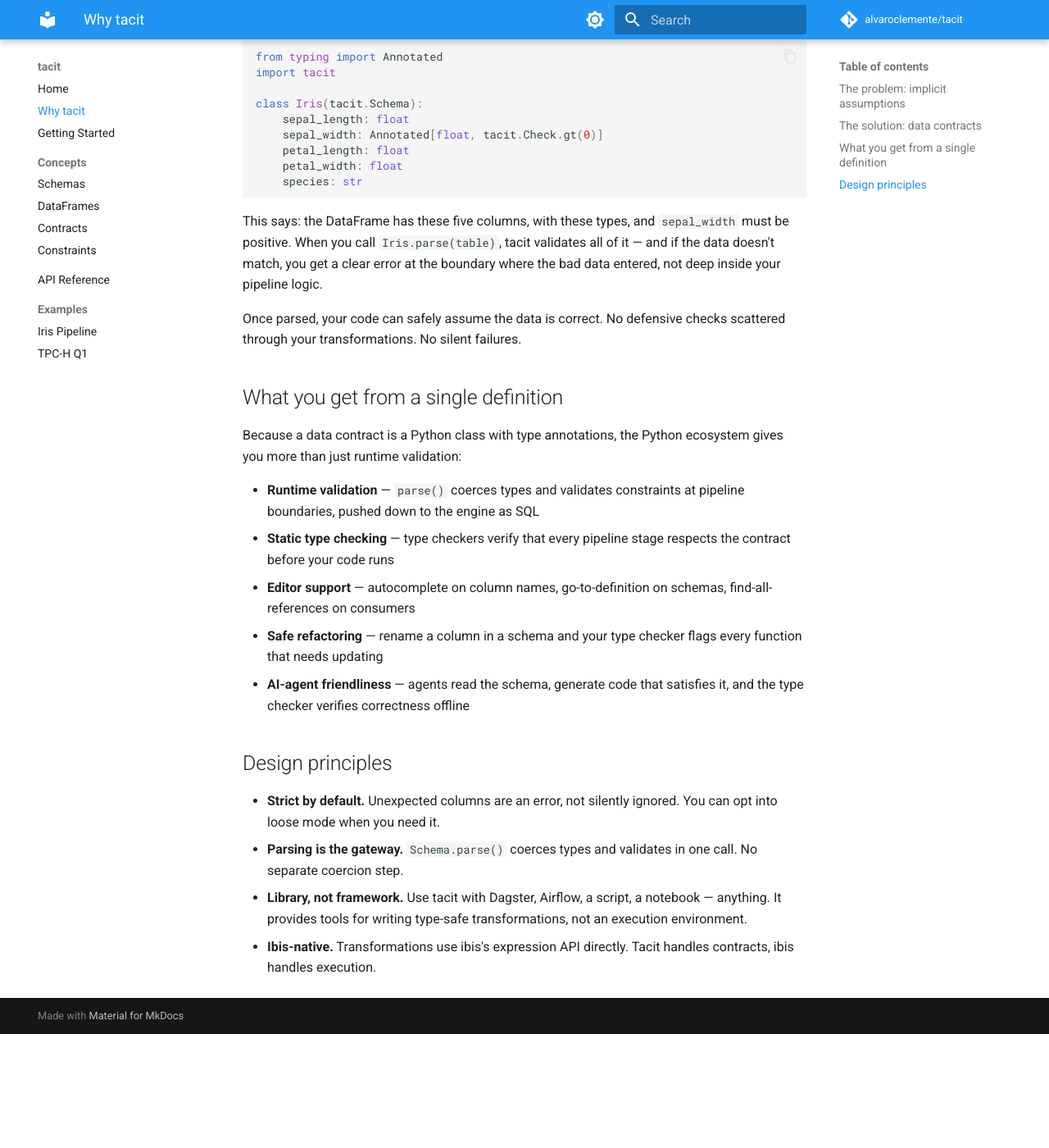
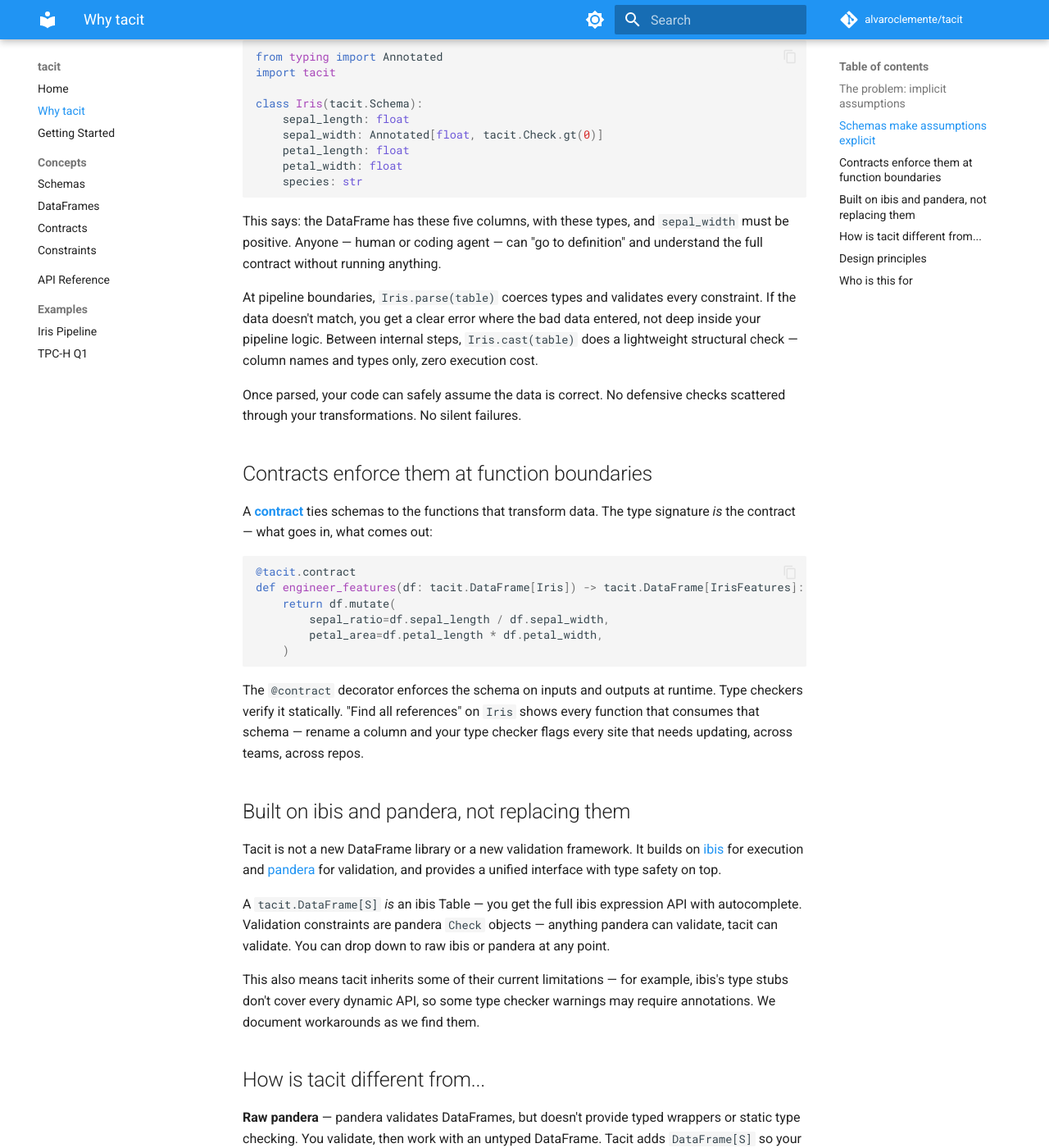
Before and after one commit to aclementev/tacit, an MkDocs documentation site: the page built from docs/why.md, in a window 1280 px wide and 1400 px high, scrolled down 586 px. Shown: the whole window at 82% size. Built offline with MkDocs 1.6.1 and Material for MkDocs 9.7.7, drawn with Linux system fonts in a browser that asks for light colours; comment, search, counter and statistics services are not loaded; before the commit the page ends 1847 px from its top, so only the background shows below that; some of the changed text lies outside the part shown.

Commit message:
docs: write home page and why tacit content
Home page: hook, one-paragraph problem/solution intro linking schemas
and contracts to their concept pages, bullet list of benefits (runtime
validation, static type checking, readability, safe refactoring,
AI-agent friendliness).

Why tacit page: implicit assumptions problem, schemas make them explicit
(parse vs cast), contracts enforce at function boundaries, built on ibis
and pandera (not replacing), comparisons with raw pandera / Great
Expectations / dbt tests, design principles, who is this for.

````diff
--- a/docs/why.md
+++ b/docs/why.md
@@ -14,11 +14,10 @@
 join produces unexpected nulls — you find out three stages downstream when
 something produces garbage results. Or worse, you don't find out at all.
 
-## The solution: data contracts
+## Schemas make assumptions explicit
 
-A **data contract** makes every assumption explicit and checkable. In tacit,
-a contract is a Python class that declares exactly what a DataFrame must look
-like:
+A [**schema**](concepts/schemas.md) is a Python class that declares exactly
+what a DataFrame looks like — column names, types, and constraints:
 
 ```python
 from typing import Annotated
@@ -33,29 +32,70 @@
 ```
 
 This says: the DataFrame has these five columns, with these types, and
-`sepal_width` must be positive. When you call `Iris.parse(table)`, tacit
-validates all of it — and if the data doesn't match, you get a clear error
-at the boundary where the bad data entered, not deep inside your pipeline
-logic.
+`sepal_width` must be positive. Anyone — human or coding agent — can
+"go to definition" and understand the full contract without running anything.
+
+At pipeline boundaries, `Iris.parse(table)` coerces types and validates every
+constraint. If the data doesn't match, you get a clear error where the bad data
+entered, not deep inside your pipeline logic. Between internal steps,
+`Iris.cast(table)` does a lightweight structural check — column names and types
+only, zero execution cost.
 
 Once parsed, your code can safely assume the data is correct. No defensive
 checks scattered through your transformations. No silent failures.
 
-## What you get from a single definition
+## Contracts enforce them at function boundaries
 
-Because a data contract is a Python class with type annotations, the Python
-ecosystem gives you more than just runtime validation:
+A [**contract**](concepts/contracts.md) ties schemas to the functions that
+transform data. The type signature *is* the contract — what goes in, what comes
+out:
 
-- **Runtime validation** — `parse()` coerces types and validates constraints
-  at pipeline boundaries, pushed down to the engine as SQL
-- **Static type checking** — type checkers verify that every pipeline stage
-  respects the contract before your code runs
-- **Editor support** — autocomplete on column names, go-to-definition on
-  schemas, find-all-references on consumers
-- **Safe refactoring** — rename a column in a schema and your type checker
-  flags every function that needs updating
-- **AI-agent friendliness** — agents read the schema, generate code that
-  satisfies it, and the type checker verifies correctness offline
+```python
+@tacit.contract
+def engineer_features(df: tacit.DataFrame[Iris]) -> tacit.DataFrame[IrisFeatures]:
+    return df.mutate(
+        sepal_ratio=df.sepal_length / df.sepal_width,
+        petal_area=df.petal_length * df.petal_width,
+    )
+```
+
+The `@contract` decorator enforces the schema on inputs and outputs at runtime.
+Type checkers verify it statically. "Find all references" on `Iris` shows every
+function that consumes that schema — rename a column and your type checker flags
+every site that needs updating, across teams, across repos.
+
+## Built on ibis and pandera, not replacing them
+
+Tacit is not a new DataFrame library or a new validation framework. It builds
+on [ibis](https://ibis-project.org/) for execution and
+[pandera](https://pandera.readthedocs.io/) for validation, and provides a
+unified interface with type safety on top.
+
+A `tacit.DataFrame[S]` *is* an ibis Table — you get the full ibis expression
+API with autocomplete. Validation constraints are pandera `Check` objects —
+anything pandera can validate, tacit can validate. You can drop down to raw
+ibis or pandera at any point.
+
+This also means tacit inherits some of their current limitations — for example,
+ibis's type stubs don't cover every dynamic API, so some type checker warnings
+may require annotations. We document workarounds as we find them.
+
+## How is tacit different from...
+
+**Raw pandera** — pandera validates DataFrames, but doesn't provide typed
+wrappers or static type checking. You validate, then work with an untyped
+DataFrame. Tacit adds `DataFrame[S]` so your editor and type checker know the
+schema throughout the pipeline.
+
+**Great Expectations** — a test-suite approach: you write expectations
+separately from your code and run them as a validation step. Tacit integrates
+validation into the code itself — the schema is the source of truth, not a
+parallel test suite that can drift.
+
+**dbt tests** — SQL-only, post-hoc. You write tests in YAML or SQL that run
+after transformations. Tacit validates at the Python layer, at the boundary
+where data enters your pipeline, with the same schema that gives you type
+safety and editor support.
 
 ## Design principles
 
@@ -68,3 +108,24 @@
   not an execution environment.
 - **Ibis-native.** Transformations use ibis's expression API directly. Tacit
   handles contracts, ibis handles execution.
+
+## Who is this for
+
+Tacit is for data engineers and ML engineers building DataFrame pipelines in
+Python who want their data assumptions to be explicit, checkable, and enforced
+by the type system.
+
+It's a good fit if you:
+
+- Use ibis (or want to) for backend-portable DataFrame operations
+- Want Pydantic-style schemas for your pipeline data
+- Care about type safety and editor support in data code
+- Work in teams where schema changes need to be traceable
+
+It's probably not for you if:
+
+- You don't use DataFrames (tacit is specifically for tabular data pipelines)
+- You need a pipeline orchestrator (use Dagster, Airflow, Prefect — tacit
+  works alongside them)
+- You want to validate data outside of Python (consider dbt tests or
+  Great Expectations)
````
